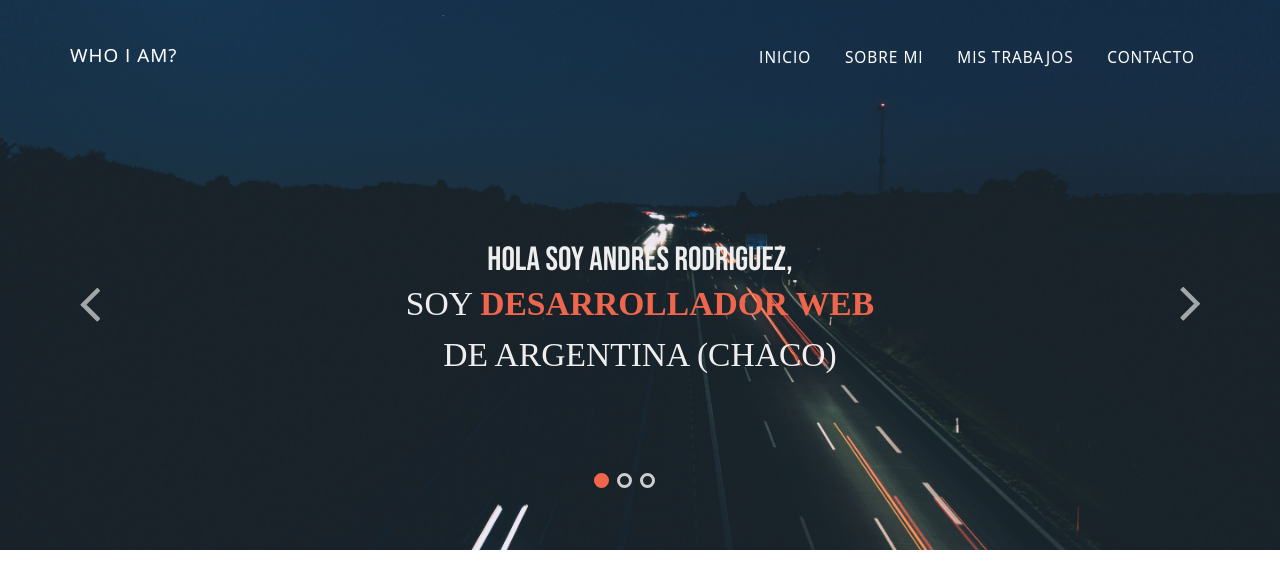
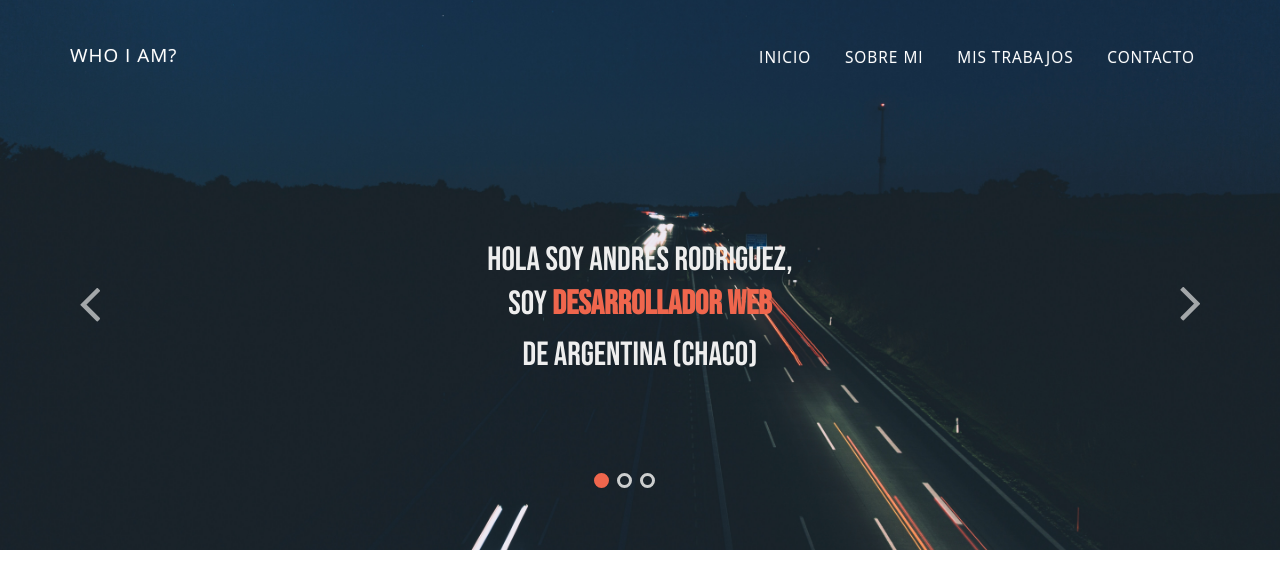
Before and after one commit to AndrRod/Porfolio, a Django app: page / in a window 1280 px wide. Shown: the top 572 px of the page. Run offline with Django 3.2, Linux system fonts and the light colour scheme; some libraries are stand-ins or nearby versions.

Commit message:
modifaciones esteticas

```diff
--- a/static/css/style.css
+++ b/static/css/style.css
@@ -157,7 +157,8 @@ nav a:focus {
 }
 .banner_center h2 {
 	color: #eee;
-	font-family: 'Arvo', serif;
+	/* font-family: 'Arvo', serif; */
+	font-family: 'Bebas Neue', cursive;
 	text-transform: uppercase;
 	font-size: 2.4em;
 	padding:7px 0;
```
